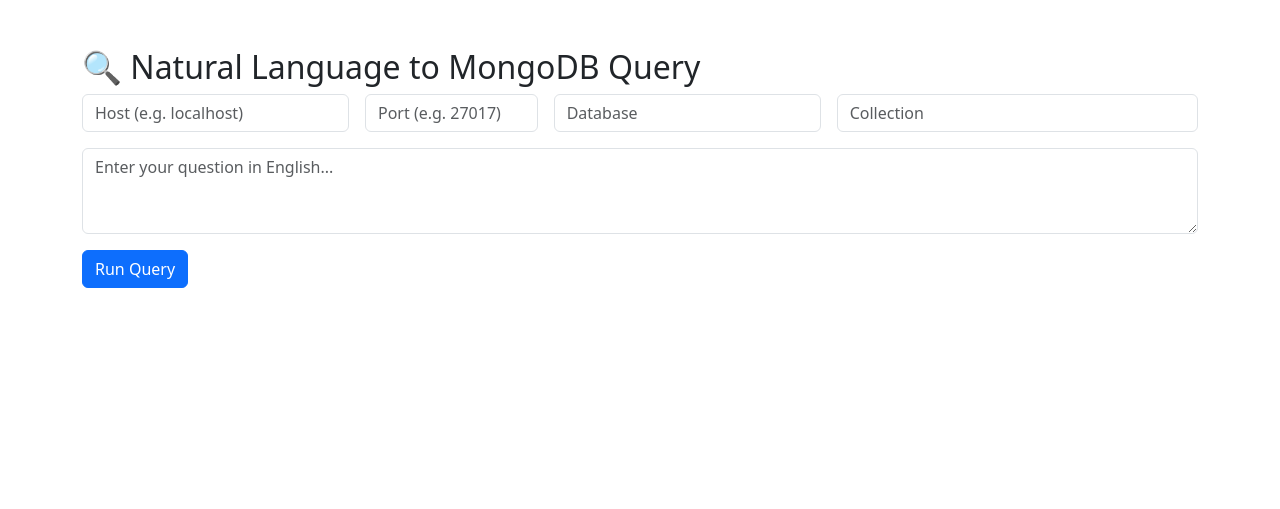
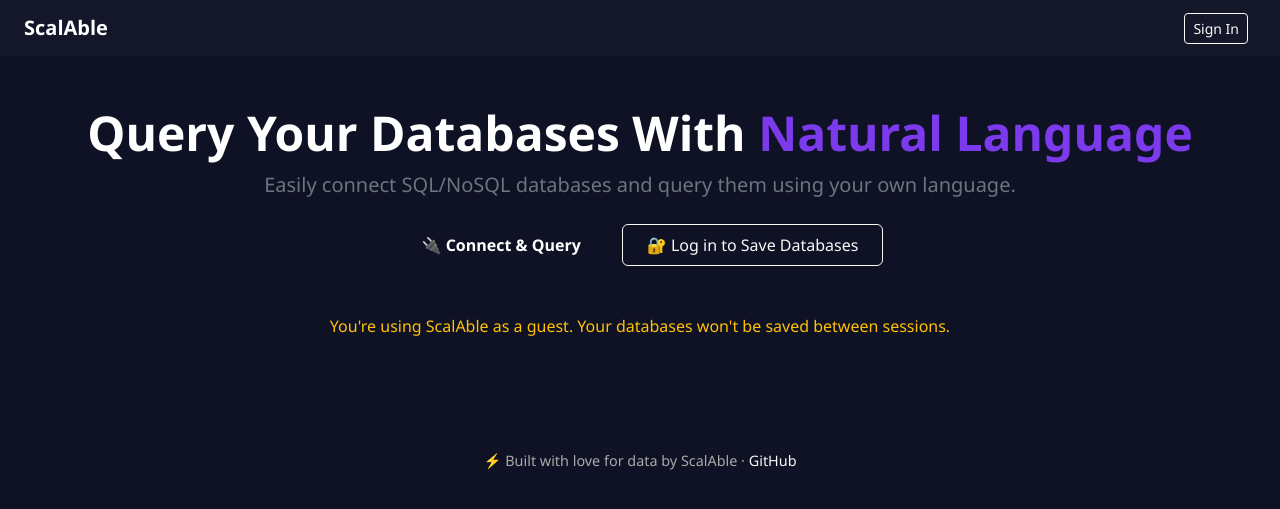
Before and after one commit to ansh2903/ScalAble, a Flask app: page / in a window 1280 px wide. Shown: the top 509 px of the page. Run offline with Flask 3, Linux system fonts and the light colour scheme; parts of the project's set-up code (start-up, migrations or seed data) failed here and were passed over.

Commit message:
meaningless progress

```diff
--- a/requirements.txt
+++ b/requirements.txt
@@ -10,5 +10,6 @@ flask-cors
 gunicorn
 ollama
 pymongo[srv]>=3.12.0
+dill
 
 # -e .
--- a/src/app.py
+++ b/src/app.py
@@ -1,14 +1,20 @@
 from flask import Flask
 from src.interface.routes import interface_blueprint
+from src.interface.auth import auth_blueprint
+from src.config.settings import settings
+
 from src.core.logger import logging
 
-logging.INFO("Starting the Flask application...")
+logging.info("Starting the Flask application...")
+
 def create_app():
     app = Flask(__name__)
-    app.secret_key = "scalable_secret_key"
+    app.secret_key = settings.SECRET_KEY
     app.register_blueprint(interface_blueprint)
+    app.register_blueprint(auth_blueprint)
     return app
 
 if __name__ == "__main__":
+    print("Launching Flask server...")
     app = create_app()
-    app.run(debug=True)
+    app.run(debug=True) # http://127.0.0.1:5000/
--- a/src/engine/text_to_query.py
+++ b/src/engine/text_to_query.py
@@ -25,7 +25,7 @@ def generate_mongo_query_from_nl(nl_query: str, model="BahaSlama/llama3.1-finetu
             'prompt': prompt_text,
             'stream': False
         }
-        logging.INFO(f"Generating MongoDB query from natural language: {nl_query}")
+        logging.info(f"Generating MongoDB query from natural language: {nl_query}")
 
         response = requests.post("http://localhost:11434/api/generate", json=payload)
         raw = response.json()["response"].strip()
--- a/src/interface/routes.py
+++ b/src/interface/routes.py
@@ -1,22 +1,46 @@
-from flask import Blueprint, render_template, request
+from flask import Blueprint, render_template, request, jsonify, session
 from src.pipeline.query_pipeline import process_query_pipeline
+from pymongo.server_api import ServerApi
+from pymongo import MongoClient
+from src.connectors.mongo_connector import MongoDBConnector
+
 from src.core.exception import CustomException
 from src.core.logger import logging
 
 interface_blueprint = Blueprint('interface', __name__)
 
-logging.INFO("Initializing the interface blueprint for handling routes.")
+logging.info("Initializing the interface blueprint for handling routes.")
 @interface_blueprint.route('/')
 def index():
-    return render_template('index.html')
+    return render_template('home.html')
 
-logging.INFO("Defining the index route for the interface blueprint.")
+@interface_blueprint.route("/list_databases", methods=["POST"])
+def list_databases():
+    try:
+        uri = request.json["uri"]
+        client = MongoClient(uri, server_api=ServerApi("1"))
+        dbs = client.list_database_names()
+        return jsonify({"databases": dbs})
+    except Exception as e:
+        return jsonify({"error": str(e)}), 500
+
+@interface_blueprint.route("/list_collections", methods=["POST"])
+def list_collections():
+    try:
+        uri = request.json["uri"]
+        db_name = request.json["database"]
+        client = MongoClient(uri, server_api=ServerApi("1"))
+        colls = client[db_name].list_collection_names()
+        return jsonify({"collections": colls})
+    except Exception as e:
+        return jsonify({"error": str(e)}), 500
+
+logging.info("Defining the index route for the interface blueprint.")
 @interface_blueprint.route('/run_query', methods=['POST'])
 def run_query():
     try:
         db_config = {
-            'host': request.form.get('host'),
-            'port': int(request.form.get('port')),
+            'uri': request.form.get('uri'),
             'database': request.form.get('database'),
             'collection': request.form.get('collection')
         }
@@ -25,9 +49,30 @@ def run_query():
 
         result_df, chart_html = process_query_pipeline(db_config, natural_query)
 
-        logging.INFO("Query processed successfully, rendering result page.")
+        logging.info("Query processed successfully, rendering result page.")
         return render_template('result.html',
-                               table=result_df.to_html(classes = 'table table-bordered'),
-                               chart=chart_html,)
+                               table=result_df.to_html(classes='table table-bordered'),
+                               chart=chart_html)
     except Exception as e:
         raise CustomException(f"An error occurred while processing the query: {str(e)}") from e
+
+@interface_blueprint.route('/api/databases', methods=['POST'])
+def get_databases():
+    connector = MongoDBConnector()
+    dbs = connector.list_databases()
+    return jsonify(dbs)
+
+@interface_blueprint.route('/api/collections/<db_name>', methods=['GET'])
+def get_collections(db_name):
+    connector = MongoDBConnector()
+    collections = connector.list_collections(db_name)
+    return jsonify(collections)
+
+@interface_blueprint.route('/home')
+def home():
+    user = session.get('user')
+    if user:
+        user_data = users.get(user)
+        databases = user_data.get('databases', [])
+        return render_template('home.html', user=user, databases=databases)
+    return render_template('home.html', user=None, databases=[])
--- /dev/null
+++ b/src/static/css/style.css
@@ -0,0 +1,56 @@
+body {
+    background-color: #f9f9f9;
+    font-family: 'Segoe UI', sans-serif;
+}
+h2 {
+    margin-bottom: 20px;
+}
+.btn-primary {
+    background-color: #0066cc;
+    border: none;
+}
+/* General styling */
+body.home-body {
+    background-color: #0f1124;
+    color: #fff;
+    font-family: 'Segoe UI', sans-serif;
+}
+
+/* Navbar */
+.navbar {
+    background-color: #141629;
+}
+
+.navbar-brand,
+.nav-link {
+    color: #fff !important;
+}
+
+/* CTA button */
+.hero-btn {
+    background-color: #7c3aed;
+    border: none;
+    transition: all 0.2s ease;
+}
+
+.hero-btn:hover {
+    background-color: #6d28d9;
+}
+
+/* Highlighted text */
+.highlight {
+    color: #7c3aed;
+    font-weight: bold;
+}
+
+/* List of databases */
+.database-list {
+    background-color: #1e2137;
+    border: 1px solid #2c2f4a;
+}
+
+/* Footer */
+.footer {
+    font-size: 0.9rem;
+    color: #aaa;
+}
--- /dev/null
+++ b/src/templates/home.html
@@ -0,0 +1,58 @@
+<!DOCTYPE html>
+<html lang="en">
+<head>
+    <meta charset="UTF-8">
+    <title>ScalAble | Home</title>
+    <meta name="viewport" content="width=device-width, initial-scale=1">
+    <link rel="stylesheet" href="{{ url_for('static', filename='css/style.css') }}">
+    <link rel="stylesheet" href="https://cdn.jsdelivr.net/npm/bootstrap@5.3.2/dist/css/bootstrap.min.css">
+</head>
+<body class="home-body">
+    <nav class="navbar navbar-expand-lg px-4">
+        <a class="navbar-brand fw-bold" href="#">ScalAble</a>
+        <div class="ms-auto">
+            {% if user %}
+                <span class="text-white me-3">Logged in as <strong>{{ user }}</strong></span>
+                <a href="{{ url_for('auth.logout') }}" class="btn btn-sm btn-outline-light">Logout</a>
+            {% else %}
+                <a href="{{ url_for('auth.login') }}" class="btn btn-sm btn-outline-light me-2">Sign In</a>
+            {% endif %}
+        </div>
+    </nav>
+
+    <main class="text-center py-5 container">
+        <div class="mb-4">
+            <h1 class="display-5 fw-bold text-white">Query Your Databases With <span class="highlight">Natural Language</span></h1>
+            <p class="lead text-secondary">Easily connect SQL/NoSQL databases and query them using your own language.</p>
+        </div>
+
+        <div class="d-flex justify-content-center gap-3 flex-wrap mb-4">
+            <a href="{{ url_for('interface.index') }}" class="btn hero-btn px-4 py-2 text-white fw-semibold">🔌 Connect & Query</a>
+            {% if not user %}
+                <a href="{{ url_for('auth.login') }}" class="btn btn-outline-light px-4 py-2">🔐 Log in to Save Databases</a>
+            {% endif %}
+        </div>
+
+        {% if user %}
+            <div class="mt-5">
+                <h4 class="text-white">📚 Your Connected Databases</h4>
+                {% if databases %}
+                    <ul class="list-group database-list mt-3 mx-auto" style="max-width: 400px;">
+                        {% for db in databases %}
+                            <li class="list-group-item bg-transparent text-white border-light">{{ db }}</li>
+                        {% endfor %}
+                    </ul>
+                {% else %}
+                    <p class="text-secondary mt-3">No databases connected yet.</p>
+                {% endif %}
+            </div>
+        {% else %}
+            <p class="text-warning mt-5">You're using ScalAble as a guest. Your databases won't be saved between sessions.</p>
+        {% endif %}
+    </main>
+
+    <footer class="text-center mt-5 pb-3 footer">
+        ⚡ Built with love for data by ScalAble · <a href="https://github.com/" class="text-decoration-none text-light">GitHub</a>
+    </footer>
+</body>
+</html>
--- a/src/templates/index.html
+++ b/src/templates/index.html
@@ -1,24 +1,44 @@
 <!DOCTYPE html>
 <html>
 <head>
-    <title>ScalAble | Query Your Database</title>
+    <title>ScalAble | Connect to MongoDB</title>
     <link rel="stylesheet" href="https://cdn.jsdelivr.net/npm/bootstrap@5.3.2/dist/css/bootstrap.min.css">
+    <style>
+        body { background-color: #f8f9fa; }
+        .card { border-radius: 12px; box-shadow: 0 2px 8px rgba(0,0,0,0.1); }
+    </style>
 </head>
-<body class="container py-5">
-    <h2>🔍 Natural Language to MongoDB Query</h2>
-    <form action="/run_query" method="post">
-        <div class="row g-3">
-            <div class="col-md-3"><input name="host" class="form-control" placeholder="Host (e.g. localhost)" required></div>
-            <div class="col-md-2"><input name="port" class="form-control" placeholder="Port (e.g. 27017)" required></div>
-            <div class="col-md-3"><input name="database" class="form-control" placeholder="Database" required></div>
-            <div class="col-md-4"><input name="collection" class="form-control" placeholder="Collection" required></div>
-        </div>
-        <div class="mt-3">
-            <textarea name="nl_query" class="form-control" rows="3" placeholder="Enter your question in English..." required></textarea>
-        </div>
-        <div class="mt-3">
-            <button class="btn btn-primary">Run Query</button>
-        </div>
-    </form>
+<body class="container d-flex flex-column justify-content-center align-items-center min-vh-100">
+
+    <div class="text-center mb-4">
+        <h2 class="fw-bold">🔗 Connect to Your Database</h2>
+        <p class="text-muted">Choose a connection and get started in seconds.</p>
+    </div>
+
+    <div class="card p-4 w-100" style="max-width: 600px;">
+        <form action="/run_query" method="post">
+            <div class="mb-3">
+                <label for="database" class="form-label">Select Database</label>
+                <select class="form-select" id="database" name="database">
+                    <!-- Dynamically filled with Python -->
+                </select>
+            </div>
+            <div class="mb-3">
+                <label for="collection" class="form-label">Select Collection</label>
+                <select class="form-select" id="collection" name="collection">
+                    <!-- Dynamically filled via JS on DB select -->
+                </select>
+            </div>
+            <div class="mb-3">
+                <label for="nl_query" class="form-label">Ask Your Query (English)</label>
+                <textarea name="nl_query" class="form-control" rows="3" required></textarea>
+            </div>
+            <div class="d-grid">
+                <button type="submit" class="btn btn-primary">Run Query</button>
+            </div>
+        </form>
+    </div>
+
+    <script src="{{ url_for('static', filename='js/db_dropdown.js') }}"></script>
 </body>
 </html>
```
Also changed, not shown: src/config/settings.py (added, +12 -0 lines), src/connectors/mongo_connector.py (+10 -12 lines), src/core/utils.py (+43 -0 lines), src/interface/auth.py (added, +38 -0 lines), src/static/js/scripts.js (added, +76 -0 lines), src/templates/login.html (added, +21 -0 lines), src/templates/register.html (added, +21 -0 lines).
